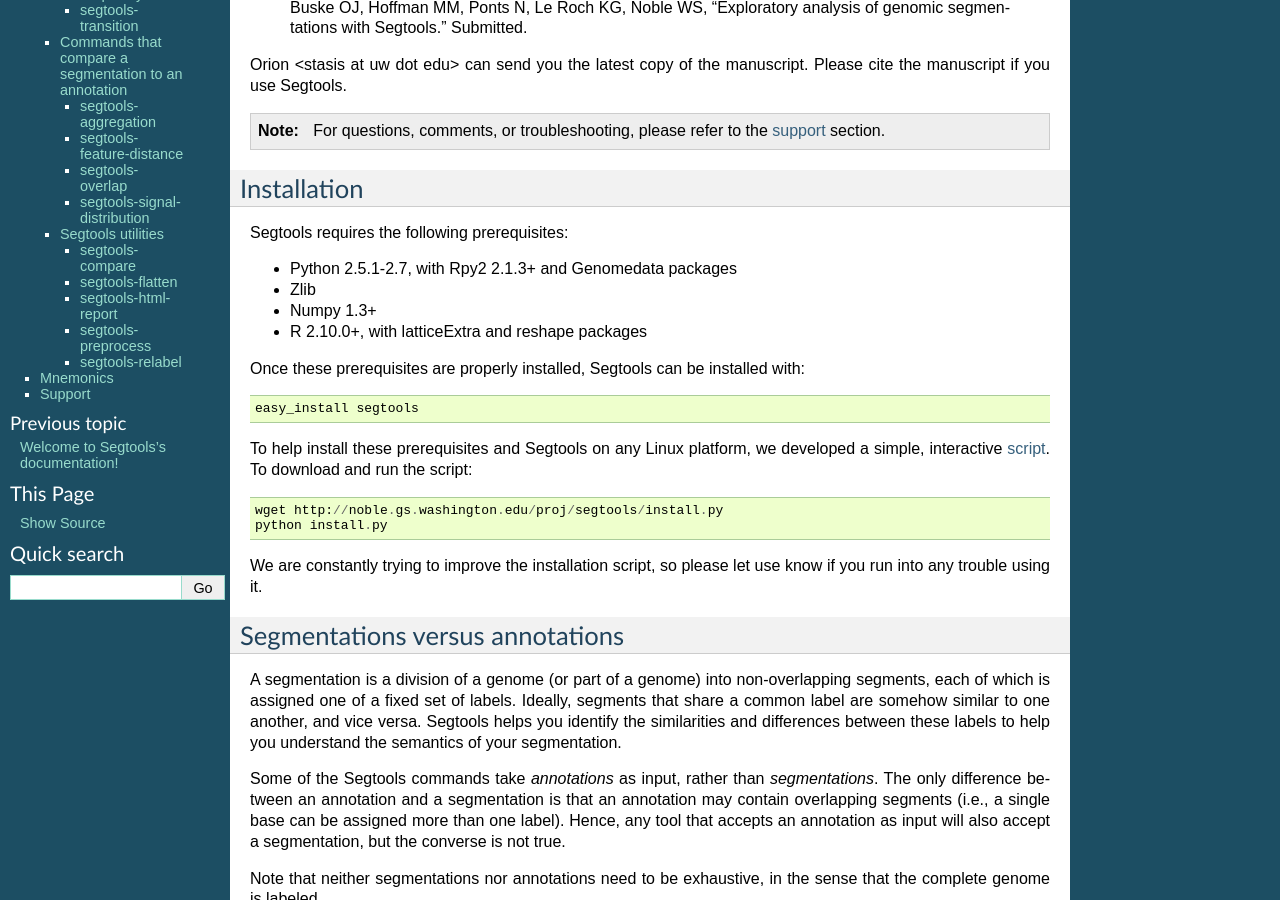
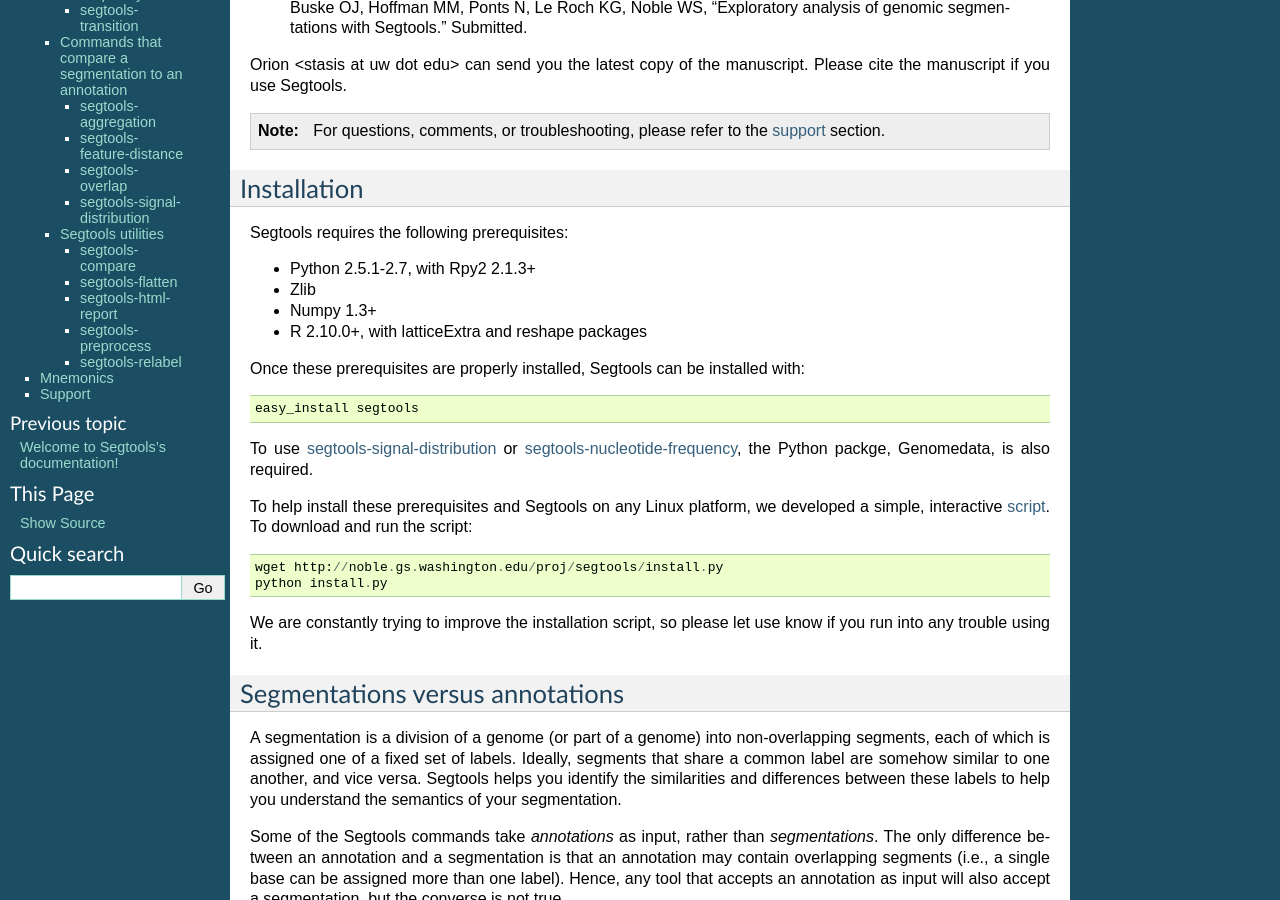
Before and after one commit to hoffmangroup/segtools, a Sphinx documentation site: the page built from doc/segtools.rst, in a window 1280 px wide and 900 px high, scrolled down 392 px. Built offline with Sphinx 7.4.7, drawn with Linux system fonts in a browser that asks for light colours; formulas are drawn with MathJax 3.

Commit message:
Added note about genomedata only being required by two commands

```diff
--- a/doc/segtools.rst
+++ b/doc/segtools.rst
@@ -35,15 +35,20 @@ Installation
 
 Segtools requires the following prerequisites:
 
-- Python 2.5.1-2.7, with Rpy2 2.1.3+ and Genomedata packages
+- Python 2.5.1-2.7, with Rpy2 2.1.3+
 - Zlib
 - Numpy 1.3+
 - R 2.10.0+, with latticeExtra and reshape packages
+
 
 Once these prerequisites are properly installed, Segtools can be
 installed with::
 
   easy_install segtools
+
+To use :ref:`segtools-signal-distribution <segtools-signal-distribution>`
+or :ref:`segtools-nucleotide-frequency <segtools-nucleotide-frequency>`,
+the Python packge, Genomedata, is also required.
 
 To help install these prerequisites and Segtools on any Linux platform,
 we developed a simple, interactive script_. To download and run the script::
```
